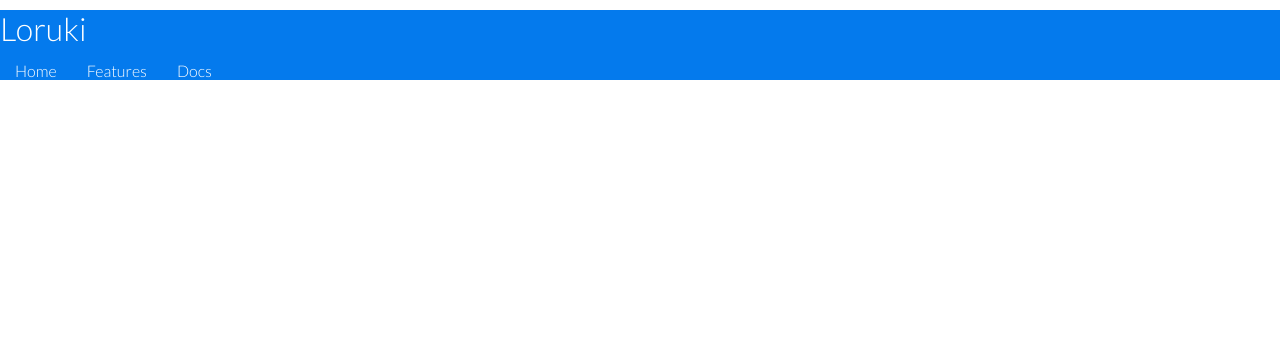
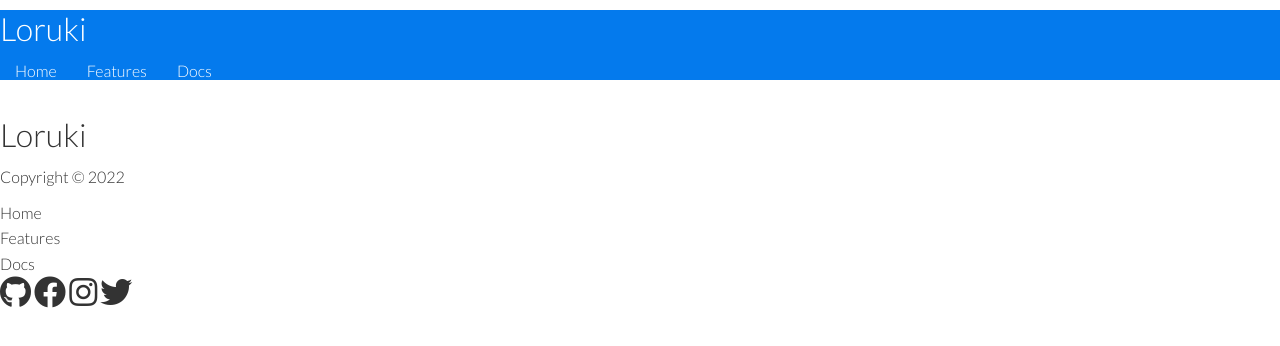
Before and after one commit to lab-brussels-1/loruki-2, a plain HTML site: page index.html in a window 1280 px wide. Drawn offline with Linux system fonts and the light colour scheme.

Commit message:
html for footer

```diff
--- a/index.html
+++ b/index.html
@@ -29,5 +29,32 @@
         </nav>
       </div>
     </div>
+    <br />
+    <!-- footer -->
+    <footer>
+      <div>
+        <div>
+          <h1>Loruki</h1>
+          <p>Copyright &copy; 2022</p>
+        </div>
+        <nav>
+          <ul>
+            <li><a href="index.html">Home</a></li>
+            <li><a href="features.html">Features</a></li>
+            <li><a href="docs.html">Docs</a></li>
+          </ul>
+        </nav>
+        <div class="social">
+          <a
+            href="https://github.com/lab-brussels-1/loruki-group-2"
+            target="_blank"
+            ><i class="fab fa-github fa-2x"></i
+          ></a>
+          <a href="#"><i class="fab fa-facebook fa-2x"></i></a>
+          <a href="#"><i class="fab fa-instagram fa-2x"></i></a>
+          <a href="#"><i class="fab fa-twitter fa-2x"></i></a>
+        </div>
+      </div>
+    </footer>
   </body>
 </html>
```
